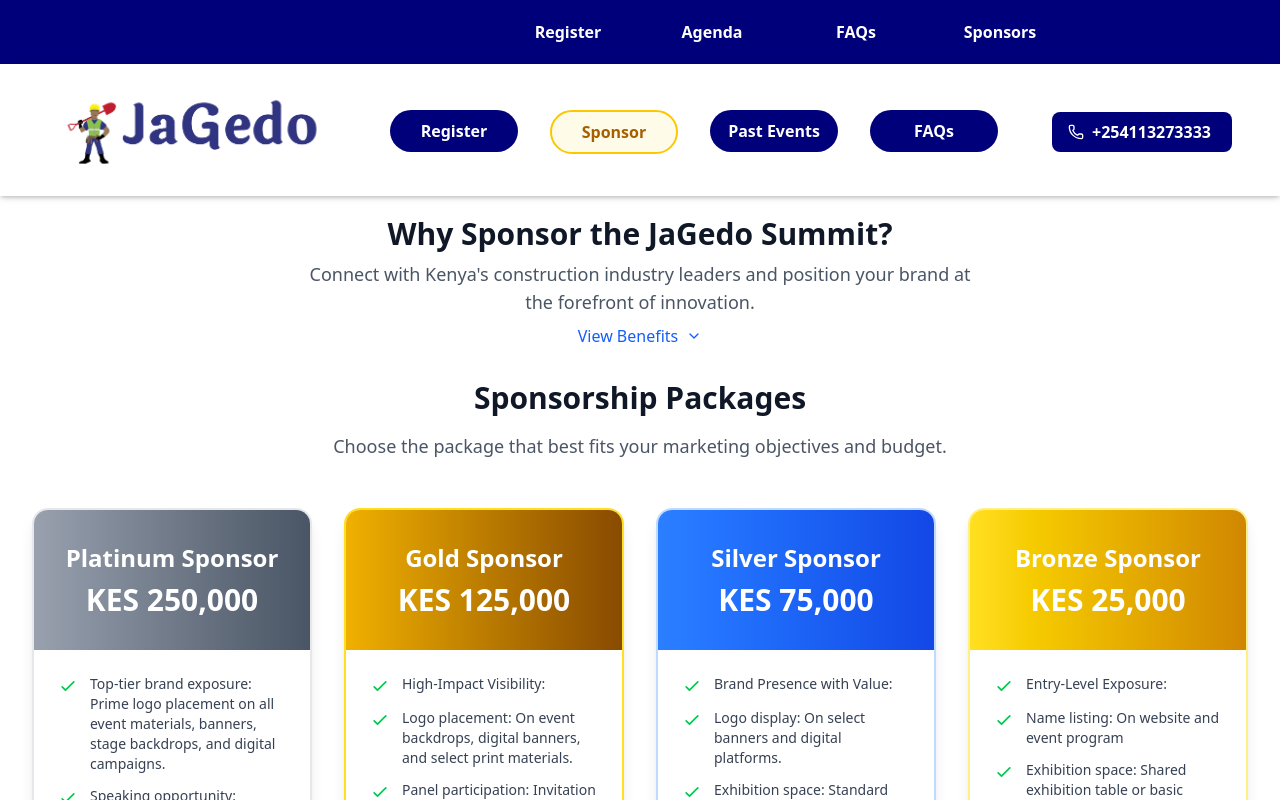
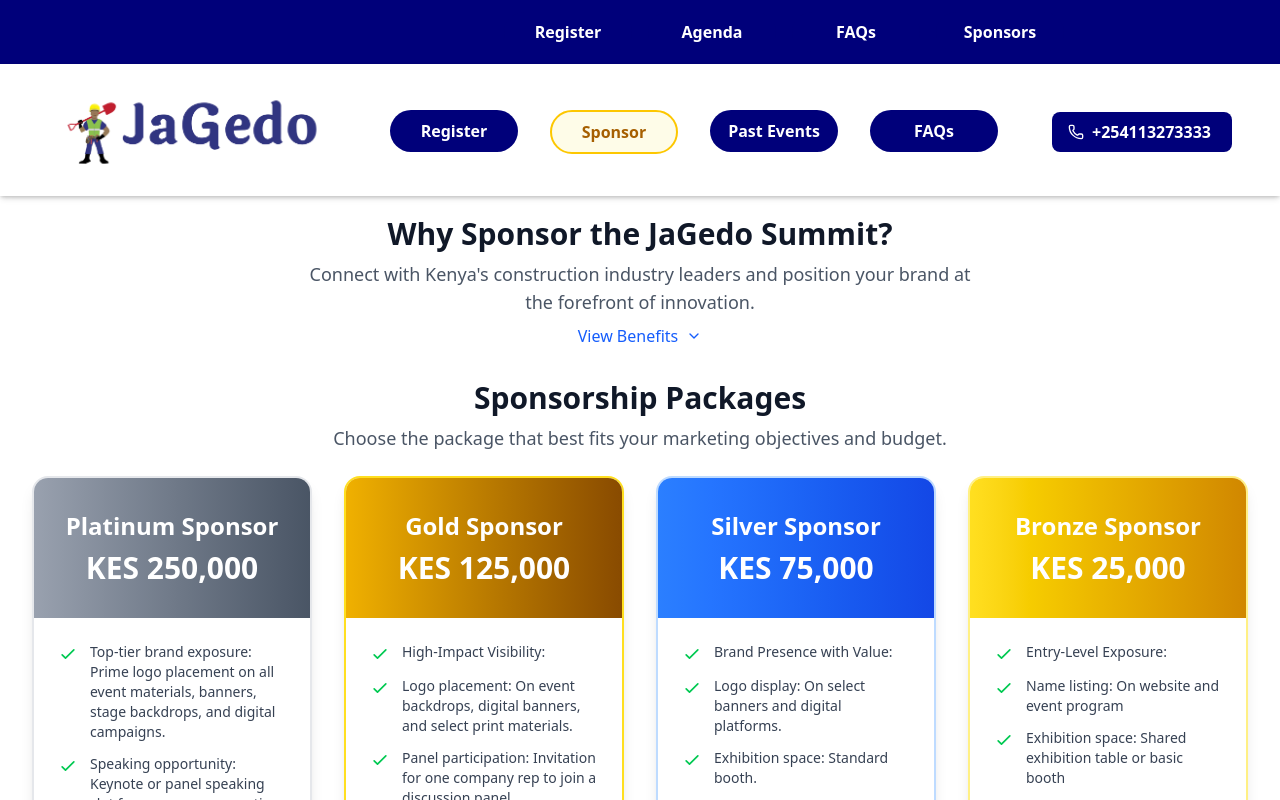
Before and after one commit to gituhumwangi/JBIS, a React (Vite) app in the folder jagedo-sEvents/: page /sponsors in a window 1280 px wide. Shown: the top 800 px of the page. Built offline with nearby package versions, Linux system fonts and the light colour scheme.

Commit message:
Update19.0

```diff
--- a/jagedo-sEvents/src/pages/Sponsers.jsx
+++ b/jagedo-sEvents/src/pages/Sponsers.jsx
@@ -278,8 +278,8 @@
         {/* Sponsorship Packages */}
 <section id="packages" className="py-1 px-4 sm:px-6 lg:px-8">
   <div className="max-w-7xl mx-auto">
-    <div className="text-center mb-12">
-      <h2 className="text-3xl font-bold text-gray-900 mb-4">
+    <div className="text-center mb-6">
+      <h2 className="text-3xl font-bold text-gray-900 mb-2">
         Sponsorship Packages
       </h2>
       <p className="text-lg text-gray-600">
```
